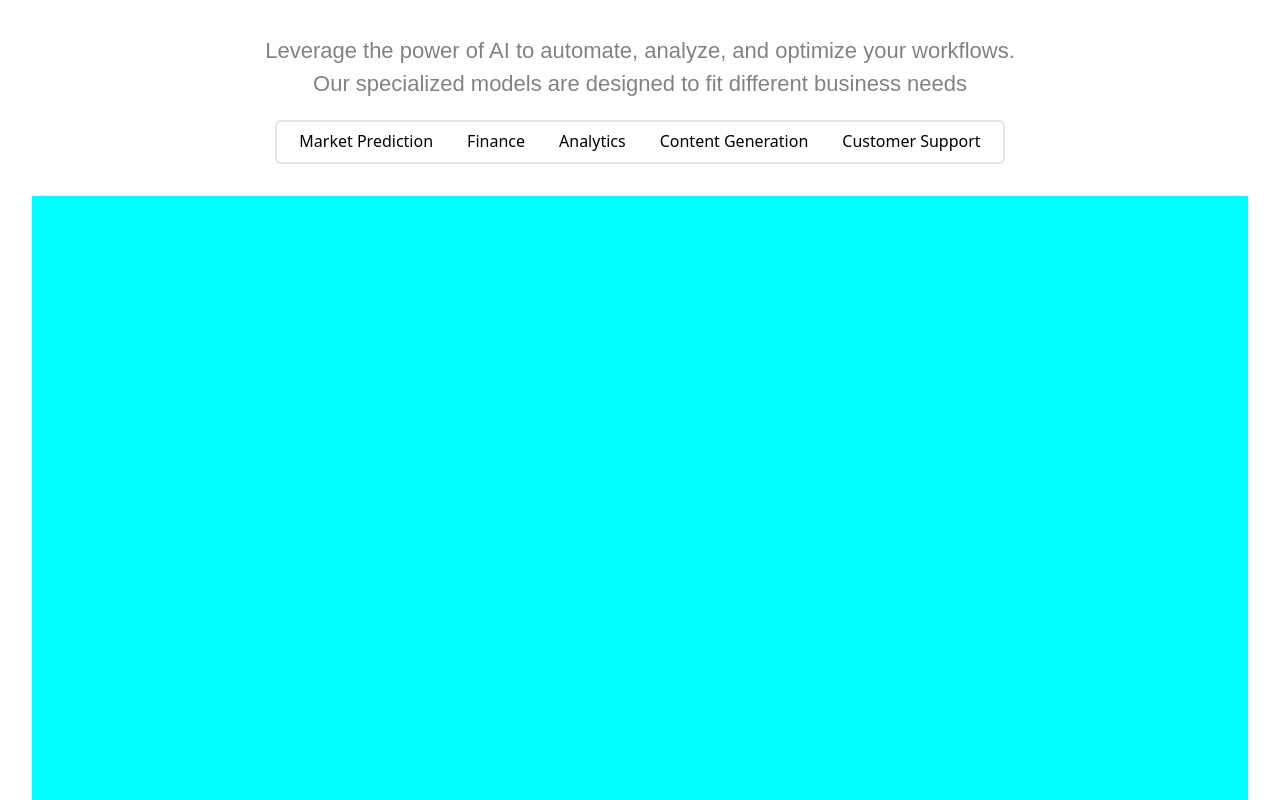
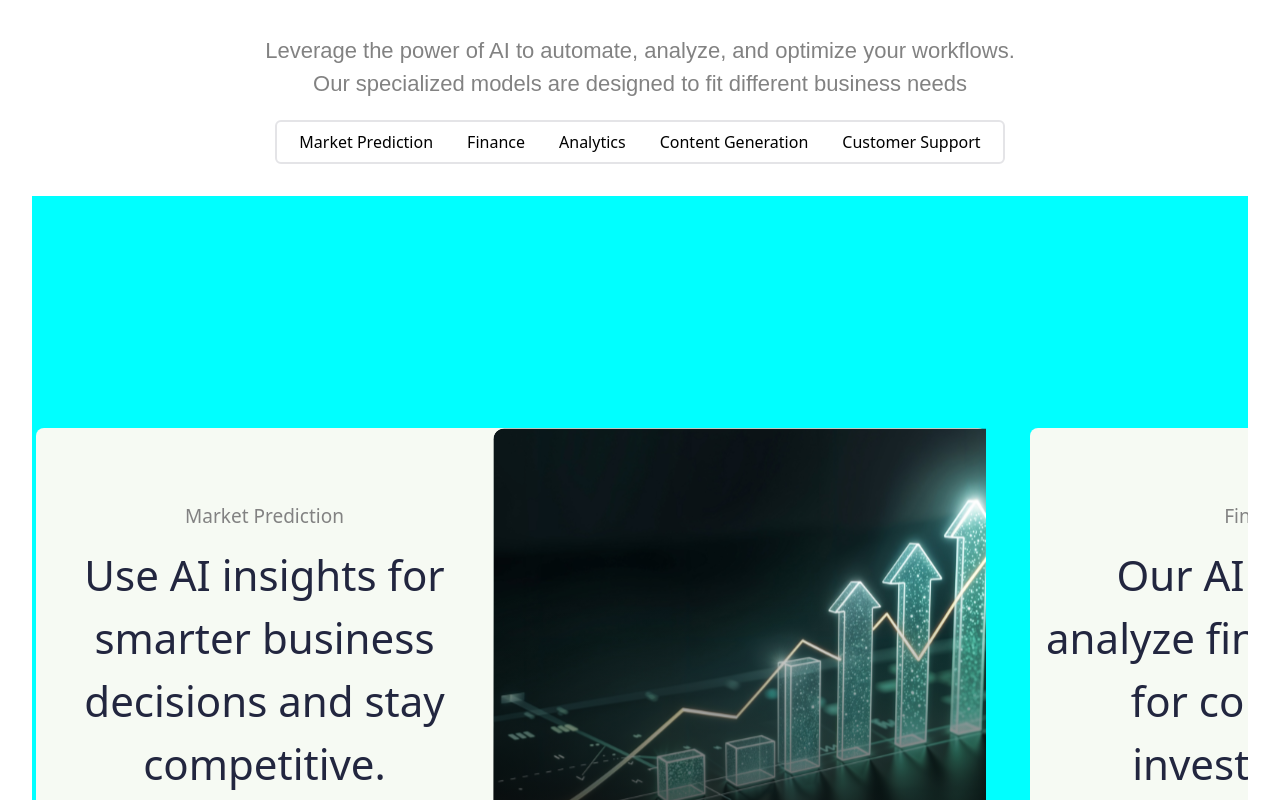
Before and after one commit to Maobugichi/AImodel, a React (Vite) app: page / in a window 1280 px wide. Shown: the part 1000-1800 px from the top of the page. Built offline with nearby package versions, Linux system fonts and the light colour scheme.

Commit message:
fix feature slide :/

```diff
--- a/src/components/Features/FeatureSlide.jsx
+++ b/src/components/Features/FeatureSlide.jsx
@@ -17,7 +17,7 @@ const FeatureSlide = ({cardRef}) => {
         )
     })
     return(
-        <div className="pb-10  lg:pb-0 flex items-end w-[95%] h-auto min-h-[80vh] h-600:text-xsm h-600:text-md h-600:text-lg  h-600:text-xl h-600:text-2xl h-600:text-3xl h-600:text-4xl  mx-auto lg:gap-10 overflow-x-auto snap-x snap-mandatory">
+        <div className="pb-10  lg:pb-0 flex items-end w-[95%] h-auto min-h-[80vh] h-600:text-xsm h-600:text-md h-600:text-lg  h-600:text-xl h-600:text-2xl h-600:text-3xl h-600:text-4xl  mx-auto lg:gap-10 lg:overflow-hidden overflow-x-auto snap-x snap-mandatory">
             {cardItems}
         </div>
     )
--- a/src/components/Features/TabItem.jsx
+++ b/src/components/Features/TabItem.jsx
@@ -1,6 +1,6 @@
 const TabItem = ({content, isActive , width , ref , changeTab ,id} ) => {
     return(
-        <button id={id} onClick={(e) => {changeTab(e,id)} } ref={ref} className={`lg:${width} h-[30px] lg:h-[36px] lg:text-[16px] text-xs rounded-[5px] p-1 lg:rounded-lg`}>{content}</button>
+        <button id={id} onClick={(e) => {changeTab(e,id)} } ref={ref} className={`lg:${width} h-[30px] lg:h-[36px] md:text-[16px] text-[9px] rounded-[5px] p-1 lg:rounded-lg`}>{content}</button>
     )
 }
 
--- a/src/index.css
+++ b/src/index.css
@@ -26,7 +26,7 @@
   @media (min-height:800px) {
     .h-600\:text-xl {
         height: auto;
-        min-height: 300vh;
+        min-height: 90vh;
         background-color:aqua;
     }
   }
```
